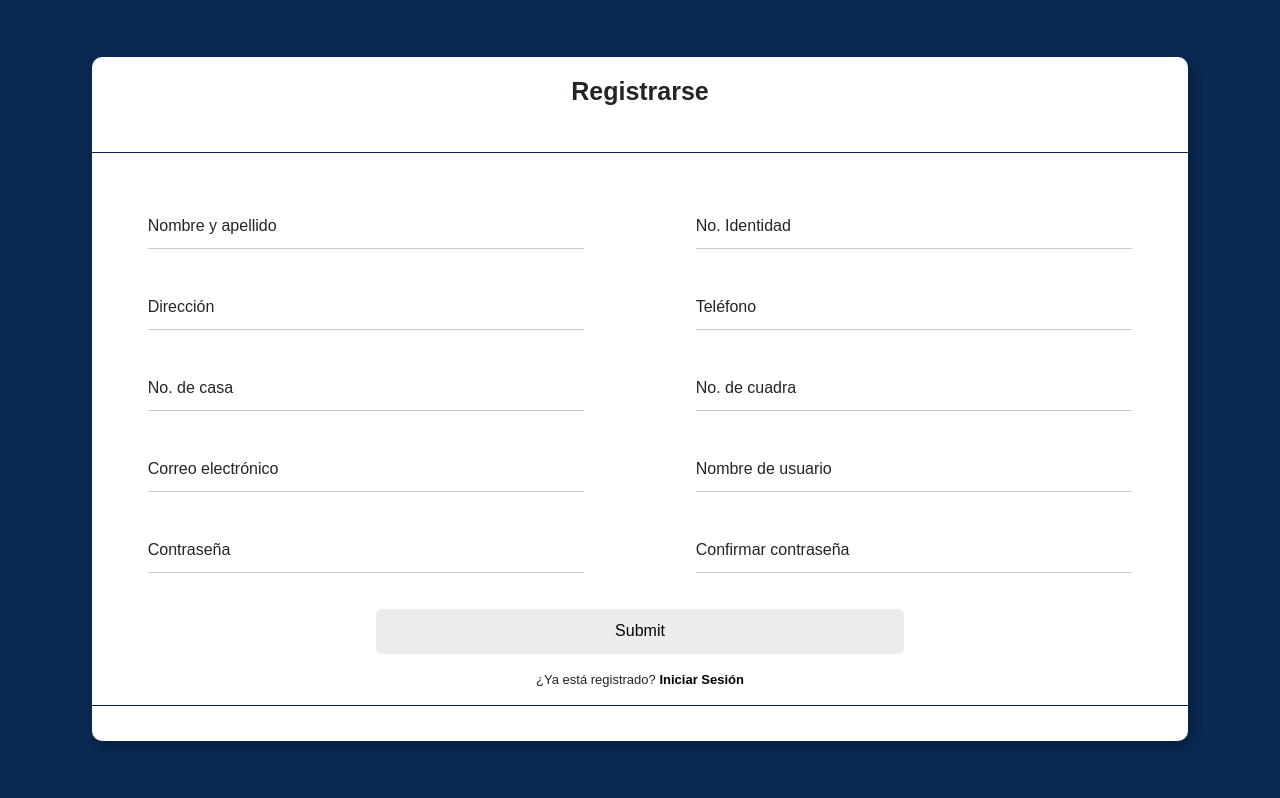
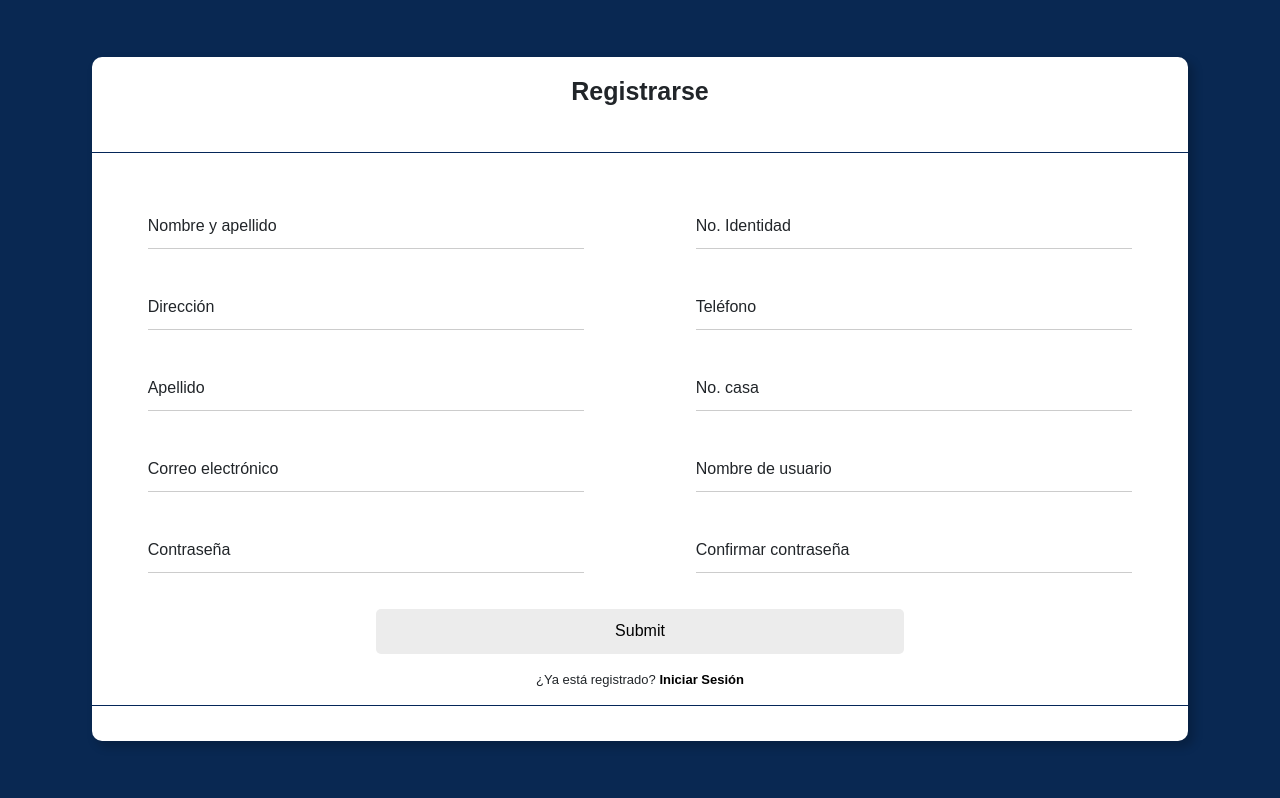
Before and after one commit to D4rknn3s/Proyecto_Regi, a PHP site: the page made by Registro 5/Registro 5/Registro_html.php in a window 1280 px wide. Shown: the part 25-823 px from the top of the page. Run offline with PHP 8.4, Linux system fonts and the light colour scheme.

Commit message:
Update Registro_html.php

```diff
--- a/Registro 5/Registro 5/Registro_html.php
+++ b/Registro 5/Registro 5/Registro_html.php
@@ -1,9 +1,4 @@
 //sistemas
-
-<?php
-session_start();
-
-?>
 
 <!DOCTYPE html>
 <html lang="en">
@@ -50,13 +45,13 @@ session_start();
                     </div>
 
                     <div class="col-md-5 input-field">
-                        <input type="text" class="input" name="casa" required="" autocomplete="off">
-                        <label for="casa">No. de casa</label>
+                        <input type="text" class="input" name="apellido" required="">
+                        <label for="casa">Apellido</label>
                    </div>
 
                    <div class="col-md-5 input-field">
-                        <input type="text" class="input" name="cuadra" required="">
-                        <label for="cuadra">No. de cuadra</label>
+                        <input type="text" class="input" name="no.casa" required="">
+                        <label for="cuadra">No. casa</label>
                     </div>
 
                     <div class="col-md-5 input-field">
@@ -86,7 +81,7 @@ session_start();
                    </div>
 
                    <div class="input-field signin">
-                    <span>¿Ya está registrado? <a href="http://localhost:8080/proyecto/Login/Login/Login.php">Iniciar Sesión</a></span>
+                    <span>¿Ya está registrado? <a href="http://localhost:8080/proyecto\Login.php">Iniciar Sesión</a></span>
                    </div>
 
                    <div class="divisor"></Div>
```
